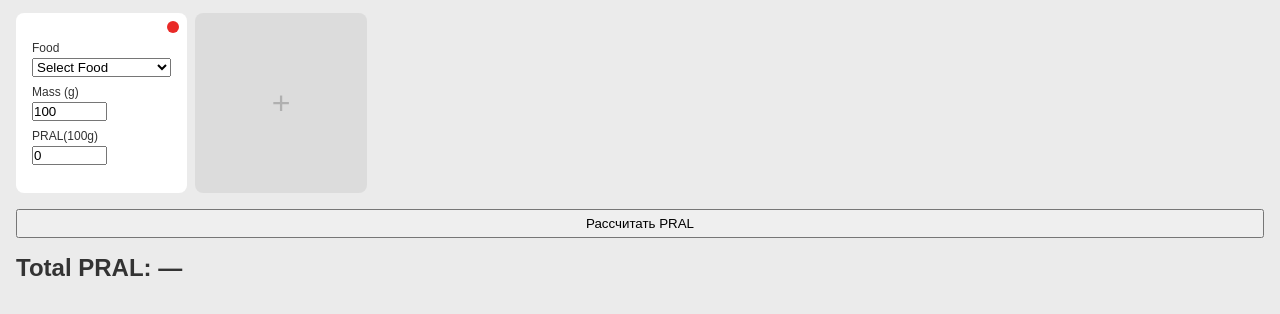
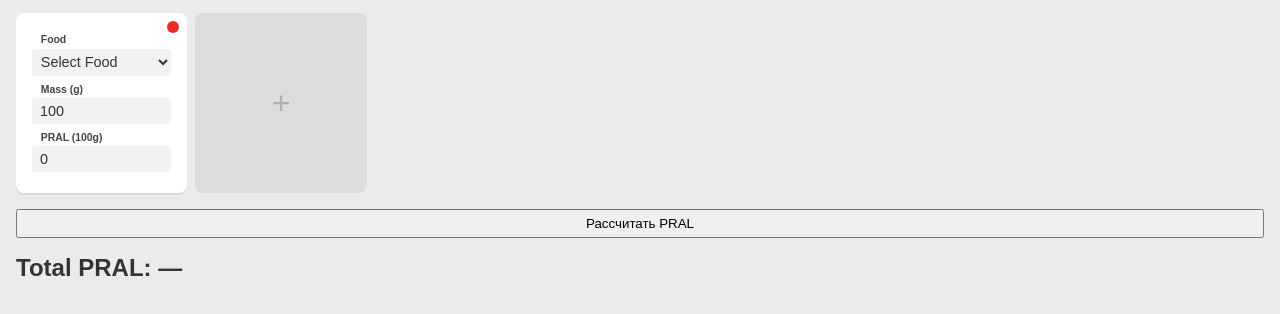
Before and after one commit to stepastepa/pral-calculator, a plain HTML site: page index.html in a window 1280 px wide. Shown: the part 56-370 px from the top of the page. Drawn offline with Linux system fonts and the light colour scheme.

Commit message:
fix(ui): improve cards styles

```diff
--- a/script.js
+++ b/script.js
@@ -34,7 +34,7 @@ function addCard() {
       <input type="number" value="100" id="massInput-${i}">
     </div>
     <div class="pral item">
-      <label for="pralInput-${i}">PRAL(100g)</label>
+      <label for="pralInput-${i}">PRAL (100g)</label>
       <input type="number" value="0" readonly id="pralInput-${i}">
     </div>
     <div class="delete">
--- a/style.css
+++ b/style.css
@@ -20,14 +20,6 @@ body {
   gap: 1rem;
 }
 
-input[type="number"] {
-  width: 75px;
-}
-
-select {
-  width: 100%;
-}
-
 #pralTable {
   display: grid;
   grid-template-columns: repeat(auto-fill, minmax(160px, 1fr));
@@ -46,6 +38,7 @@ select {
   justify-content: center;
   gap: 0.5rem;
   min-height: 180px;
+  box-shadow: 0 2px 0 hsl(0deg 0% 0% / 0.075);
 }
 
 .plus {
@@ -66,7 +59,35 @@ select {
 }
 
 .item label {
-  font-size: 0.75rem;
+  font-size: 0.65rem;
+  color: #444;
+  font-weight: bold;
+  padding-left: 0.55rem;
+}
+
+input[type="number"] {
+  width: 100%;
+}
+
+select {
+  width: 100%;
+  border: none;
+  background-color: hsl(0deg 0% 0% / 0.05);
+  padding: 0.3rem;
+  border-radius: 0.25rem;
+
+  font-size: 0.9rem;
+  color: #333;
+}
+
+input {
+  border: none;
+  background-color: hsl(0deg 0% 0% / 0.05);
+  padding: 0.3rem 0.5rem;
+  border-radius: 0.25rem;
+
+  font-size: 0.9rem;
+  color: #333;
 }
 
 .delete {
```
